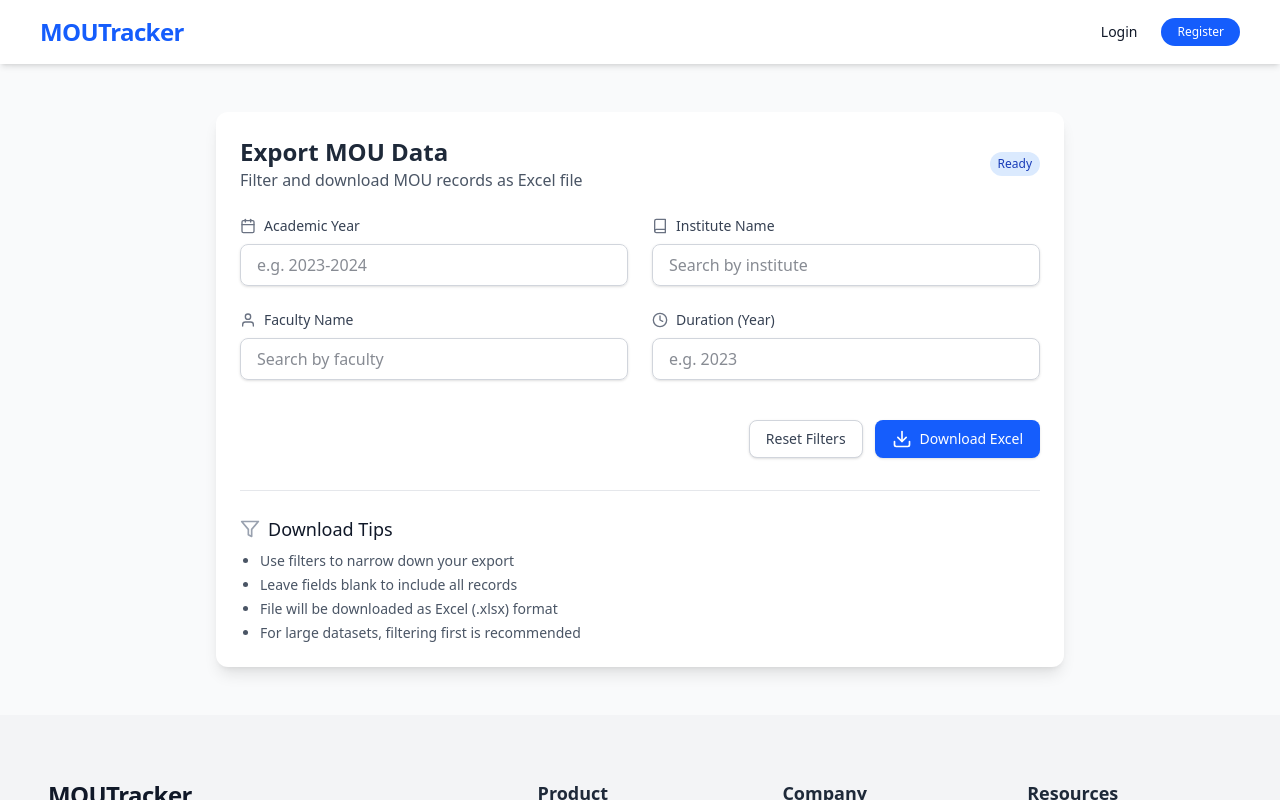
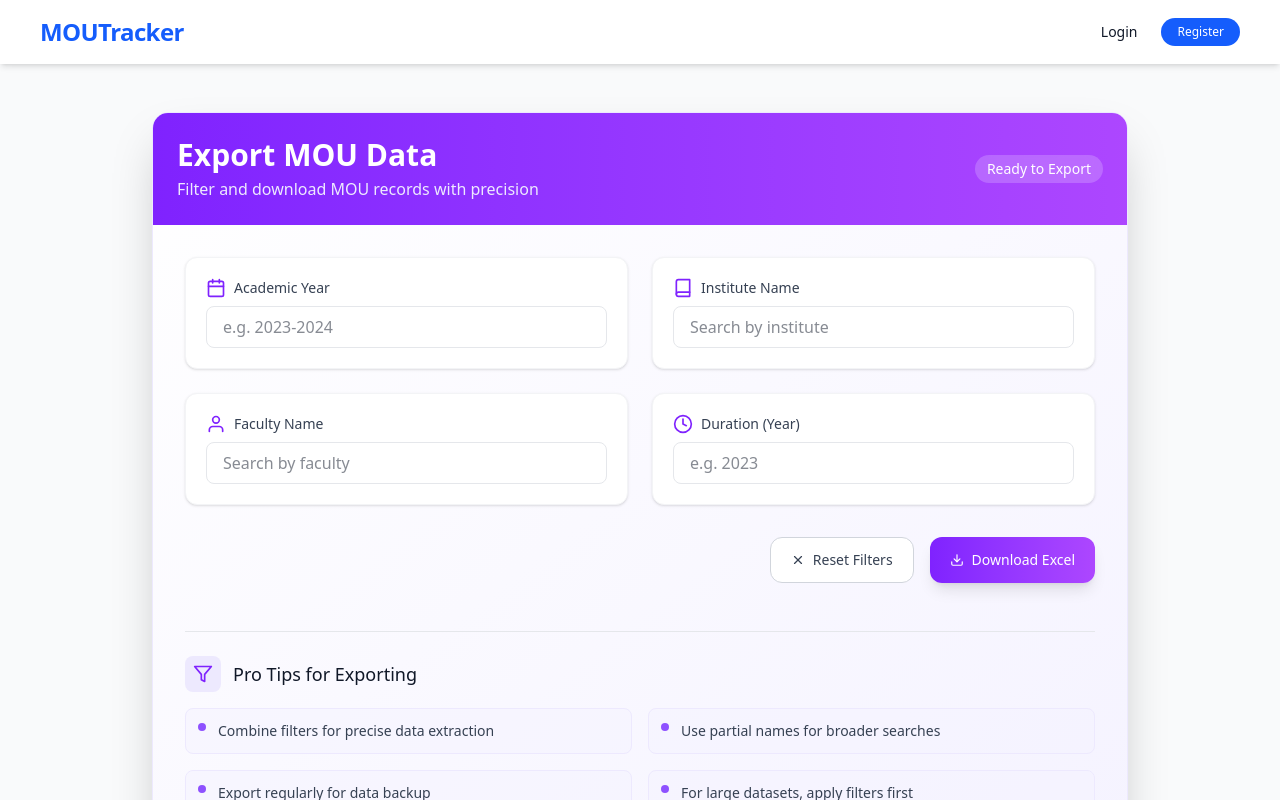
Before and after one commit to JithuMorrison/Axiora, a React (Vite) app: page /download-mou in a window 1280 px wide. Shown: the top 800 px of the page. Built offline with nearby package versions, Linux system fonts and the light colour scheme.

Commit message:
modified downloads

```diff
--- a/src/components/MOU/download.jsx
+++ b/src/components/MOU/download.jsx
@@ -1,7 +1,7 @@
 import React, { useState } from 'react';
 import { filterMOU, exportToExcel } from '../../utils/excel';
 import { toast } from 'react-toastify';
-import { FiDownload, FiFilter, FiCalendar, FiUser, FiBook, FiClock } from 'react-icons/fi';
+import { FiDownload, FiFilter, FiCalendar, FiUser, FiBook, FiClock, FiX, FiCheck } from 'react-icons/fi';
 
 const MOUDownload = () => {
   const [filters, setFilters] = useState({
@@ -11,6 +11,7 @@ const MOUDownload = () => {
     duration: ''
   });
   const [isDownloading, setIsDownloading] = useState(false);
+  const [isHovered, setIsHovered] = useState(false);
 
   const handleFilterChange = (e) => {
     const { name, value } = e.target;
@@ -26,9 +27,19 @@ const MOUDownload = () => {
         return;
       }
       await exportToExcel(filteredData, `MOU_Data_${new Date().toISOString().split('T')[0]}`);
-      toast.success('Download started successfully');
+      toast.success(
+        <div className="flex items-center">
+          <FiCheck className="mr-2 text-green-500" />
+          <span>Download started successfully</span>
+        </div>
+      );
     } catch (error) {
-      toast.error('Failed to generate download');
+      toast.error(
+        <div className="flex items-center">
+          <FiX className="mr-2 text-red-500" />
+          <span>Failed to generate download</span>
+        </div>
+      );
     } finally {
       setIsDownloading(false);
     }
@@ -41,109 +52,114 @@ const MOUDownload = () => {
       facultyName: '',
       duration: ''
     });
+    toast.info('Filters reset');
   };
 
   return (
-    <div className="max-w-4xl mx-auto p-6">
-      <div className="bg-white rounded-xl shadow-lg overflow-hidden">
-        <div className="p-6">
-          <div className="flex items-center justify-between mb-6">
+    <div className="max-w-5xl mx-auto p-6">
+      <div className="bg-gradient-to-br from-white to-violet-50 rounded-2xl shadow-2xl overflow-hidden border border-violet-100">
+        {/* Header with gradient */}
+        <div className="bg-gradient-to-r from-violet-600 to-purple-500 p-6">
+          <div className="flex flex-col md:flex-row md:items-center md:justify-between">
             <div>
-              <h2 className="text-2xl font-bold text-gray-800">Export MOU Data</h2>
-              <p className="text-gray-600">Filter and download MOU records as Excel file</p>
+              <h2 className="text-3xl font-bold text-white">Export MOU Data</h2>
+              <p className="text-violet-100 mt-1">Filter and download MOU records with precision</p>
             </div>
-            <div className="flex items-center space-x-2">
-              <span className={`px-2 py-1 rounded-full text-xs font-medium ${
-                isDownloading ? 'bg-yellow-100 text-yellow-800' : 'bg-blue-100 text-blue-800'
+            <div className="mt-4 md:mt-0">
+              <span className={`inline-flex items-center px-3 py-1 rounded-full text-sm font-medium ${
+                isDownloading
+                  ? 'bg-amber-100 text-amber-800'
+                  : 'bg-white/20 text-white backdrop-blur-sm'
               }`}>
-                {isDownloading ? 'Processing...' : 'Ready'}
+                {isDownloading ? (
+                  <>
+                    <svg className="animate-spin -ml-1 mr-2 h-4 w-4 text-amber-600" xmlns="http://www.w3.org/2000/svg" fill="none" viewBox="0 0 24 24">
+                      <circle className="opacity-25" cx="12" cy="12" r="10" stroke="currentColor" strokeWidth="4"></circle>
+                      <path className="opacity-75" fill="currentColor" d="M4 12a8 8 0 018-8V0C5.373 0 0 5.373 0 12h4zm2 5.291A7.962 7.962 0 014 12H0c0 3.042 1.135 5.824 3 7.938l3-2.647z"></path>
+                    </svg>
+                    Processing
+                  </>
+                ) : (
+                  'Ready to Export'
+                )}
               </span>
             </div>
           </div>
+        </div>
 
-          <div className="space-y-6">
-            <div className="grid grid-cols-1 md:grid-cols-2 gap-6">
-              <div className="space-y-2">
-                <label className="block text-sm font-medium text-gray-700">
+        <div className="p-6 md:p-8">
+          {/* Filter Cards Grid */}
+          <div className="grid grid-cols-1 md:grid-cols-2 gap-6 mb-8">
+            {[
+              {
+                icon: <FiCalendar className="h-5 w-5 text-violet-600" />,
+                name: 'academicYear',
+                label: 'Academic Year',
+                placeholder: 'e.g. 2023-2024',
+                value: filters.academicYear
+              },
+              {
+                icon: <FiBook className="h-5 w-5 text-violet-600" />,
+                name: 'instituteName',
+                label: 'Institute Name',
+                placeholder: 'Search by institute',
+                value: filters.instituteName
+              },
+              {
+                icon: <FiUser className="h-5 w-5 text-violet-600" />,
+                name: 'facultyName',
+                label: 'Faculty Name',
+                placeholder: 'Search by faculty',
+                value: filters.facultyName
+              },
+              {
+                icon: <FiClock className="h-5 w-5 text-violet-600" />,
+                name: 'duration',
+                label: 'Duration (Year)',
+                placeholder: 'e.g. 2023',
+                value: filters.duration
+              }
+            ].map((field) => (
+              <div
+                key={field.name}
+                className="bg-white p-5 rounded-xl shadow-sm border border-gray-100 hover:shadow-md transition-shadow duration-300"
+              >
+                <label className="block text-sm font-medium text-gray-700 mb-2">
                   <div className="flex items-center">
-                    <FiCalendar className="mr-2 h-4 w-4 text-gray-500" />
-                    Academic Year
+                    {field.icon}
+                    <span className="ml-2">{field.label}</span>
                   </div>
                 </label>
                 <input
                   type="text"
-                  name="academicYear"
-                  value={filters.academicYear}
+                  name={field.name}
+                  value={field.value}
                   onChange={handleFilterChange}
-                  placeholder="e.g. 2023-2024"
-                  className="block w-full px-4 py-2 border border-gray-300 rounded-lg shadow-sm focus:ring-2 focus:ring-blue-500 focus:border-blue-500"
+                  placeholder={field.placeholder}
+                  className="block w-full px-4 py-2 border border-gray-200 rounded-lg focus:ring-2 focus:ring-violet-500 focus:border-violet-500 transition-all duration-200"
                 />
               </div>
-
-              <div className="space-y-2">
-                <label className="block text-sm font-medium text-gray-700">
-                  <div className="flex items-center">
-                    <FiBook className="mr-2 h-4 w-4 text-gray-500" />
-                    Institute Name
-                  </div>
-                </label>
-                <input
-                  type="text"
-                  name="instituteName"
-                  value={filters.instituteName}
-                  onChange={handleFilterChange}
-                  placeholder="Search by institute"
-                  className="block w-full px-4 py-2 border border-gray-300 rounded-lg shadow-sm focus:ring-2 focus:ring-blue-500 focus:border-blue-500"
-                />
+            ))}
           </div>
 
-              <div className="space-y-2">
-                <label className="block text-sm font-medium text-gray-700">
-                  <div className="flex items-center">
-                    <FiUser className="mr-2 h-4 w-4 text-gray-500" />
-                    Faculty Name
-                  </div>
-                </label>
-                <input
-                  type="text"
-                  name="facultyName"
-                  value={filters.facultyName}
-                  onChange={handleFilterChange}
-                  placeholder="Search by faculty"
-                  className="block w-full px-4 py-2 border border-gray-300 rounded-lg shadow-sm focus:ring-2 focus:ring-blue-500 focus:border-blue-500"
-                />
-              </div>
-
-              <div className="space-y-2">
-                <label className="block text-sm font-medium text-gray-700">
-                  <div className="flex items-center">
-                    <FiClock className="mr-2 h-4 w-4 text-gray-500" />
-                    Duration (Year)
-                  </div>
-                </label>
-                <input
-                  type="text"
-                  name="duration"
-                  value={filters.duration}
-                  onChange={handleFilterChange}
-                  placeholder="e.g. 2023"
-                  className="block w-full px-4 py-2 border border-gray-300 rounded-lg shadow-sm focus:ring-2 focus:ring-blue-500 focus:border-blue-500"
-                />
-              </div>
-            </div>
-
-            <div className="flex flex-col sm:flex-row justify-end space-y-3 sm:space-y-0 sm:space-x-3 pt-4">
+          {/* Action Buttons */}
+          <div className="flex flex-col sm:flex-row justify-end space-y-3 sm:space-y-0 sm:space-x-4">
             <button
               onClick={handleResetFilters}
-                className="px-4 py-2 border border-gray-300 rounded-lg shadow-sm text-sm font-medium text-gray-700 bg-white hover:bg-gray-50 focus:outline-none focus:ring-2 focus:ring-offset-2 focus:ring-blue-500 transition-colors"
+              className="px-5 py-3 border border-gray-300 rounded-xl text-sm font-medium text-gray-700 bg-white hover:bg-gray-50 focus:outline-none focus:ring-2 focus:ring-offset-2 focus:ring-violet-500 transition-all duration-200 flex items-center justify-center"
             >
+              <FiX className="mr-2" />
               Reset Filters
             </button>
             <button
               onClick={handleDownload}
               disabled={isDownloading}
-                className={`px-4 py-2 border border-transparent rounded-lg shadow-sm text-sm font-medium text-white bg-blue-600 hover:bg-blue-700 focus:outline-none focus:ring-2 focus:ring-offset-2 focus:ring-blue-500 transition-colors flex items-center justify-center ${
-                  isDownloading ? 'opacity-70 cursor-not-allowed' : ''
+              onMouseEnter={() => setIsHovered(true)}
+              onMouseLeave={() => setIsHovered(false)}
+              className={`px-5 py-3 rounded-xl text-sm font-medium text-white focus:outline-none focus:ring-2 focus:ring-offset-2 focus:ring-violet-700 transition-all duration-300 flex items-center justify-center ${
+                isDownloading
+                  ? 'bg-violet-400 cursor-not-allowed'
+                  : 'bg-gradient-to-r from-violet-600 to-purple-500 hover:from-violet-700 hover:to-purple-600 shadow-lg hover:shadow-violet-300/50'
               }`}
             >
               {isDownloading ? (
@@ -152,29 +168,52 @@ const MOUDownload = () => {
                     <circle className="opacity-25" cx="12" cy="12" r="10" stroke="currentColor" strokeWidth="4"></circle>
                     <path className="opacity-75" fill="currentColor" d="M4 12a8 8 0 018-8V0C5.373 0 0 5.373 0 12h4zm2 5.291A7.962 7.962 0 014 12H0c0 3.042 1.135 5.824 3 7.938l3-2.647z"></path>
                   </svg>
-                    Generating...
+                  Preparing File...
                 </>
               ) : (
                 <>
-                    <FiDownload className="mr-2 h-5 w-5" />
+                  <FiDownload className={`mr-2 transition-transform duration-300 ${
+                    isHovered ? 'transform translate-y-[-2px]' : ''
+                  }`} />
+                  <span className="relative">
                     Download Excel
+                    <span className={`absolute -bottom-1 left-0 w-full h-0.5 bg-white/50 transition-all duration-300 ${
+                      isHovered ? 'scale-x-100' : 'scale-x-0'
+                    }`}></span>
+                  </span>
                 </>
               )}
             </button>
           </div>
+
+          {/* Tips Section */}
+          <div className="mt-12 pt-6 border-t border-gray-200">
+            <div className="flex items-center">
+              <div className="p-2 rounded-lg bg-violet-100 text-violet-600 mr-3">
+                <FiFilter className="h-5 w-5" />
               </div>
-
-          <div className="mt-8 border-t border-gray-200 pt-6">
-            <div className="flex items-center">
-              <FiFilter className="h-5 w-5 text-gray-400 mr-2" />
-              <h3 className="text-lg font-medium text-gray-900">Download Tips</h3>
+              <h3 className="text-lg font-medium text-gray-900">Pro Tips for Exporting</h3>
             </div>
-            <ul className="mt-2 space-y-1 text-sm text-gray-600 list-disc pl-5">
-              <li>Use filters to narrow down your export</li>
-              <li>Leave fields blank to include all records</li>
-              <li>File will be downloaded as Excel (.xlsx) format</li>
-              <li>For large datasets, filtering first is recommended</li>
-            </ul>
+            <div className="grid grid-cols-1 md:grid-cols-2 gap-4 mt-4">
+              {[
+                "Combine filters for precise data extraction",
+                "Use partial names for broader searches",
+                "Export regularly for data backup",
+                "For large datasets, apply filters first"
+              ].map((tip, index) => (
+                <div
+                  key={index}
+                  className="flex items-start p-3 bg-violet-50/50 rounded-lg border border-violet-100 hover:bg-violet-50 transition-colors duration-200"
+                >
+                  <div className="flex-shrink-0 mt-0.5">
+                    <div className="h-2 w-2 rounded-full bg-violet-500"></div>
+                  </div>
+                  <div className="ml-3">
+                    <p className="text-sm text-gray-700">{tip}</p>
+                  </div>
+                </div>
+              ))}
+            </div>
           </div>
         </div>
       </div>
```
Lines whose indentation alone changed are shown as unchanged.
